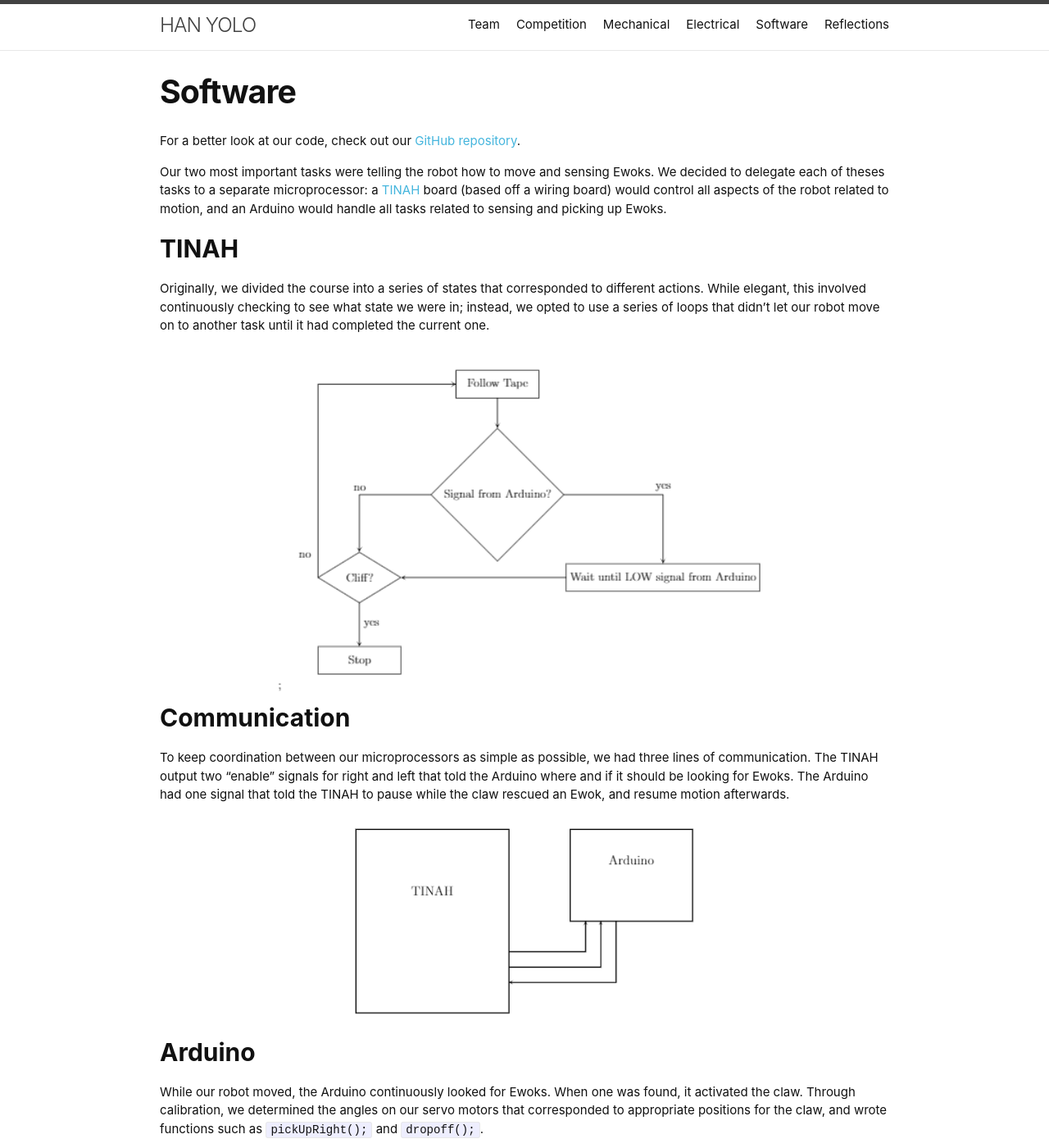
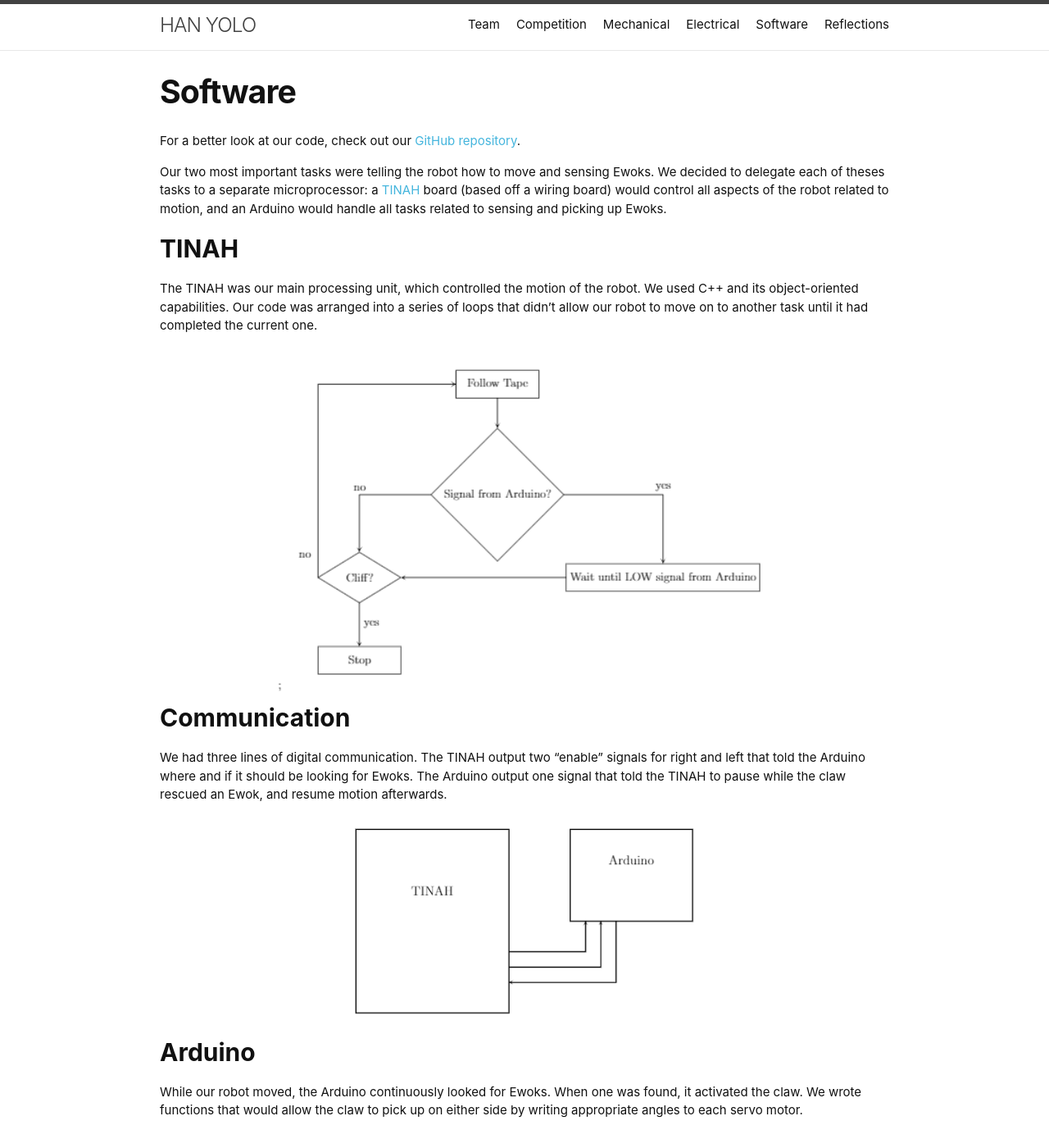
Before and after one commit to hanyolo-shootsfirst/hanyolo-shootsfirst.github.io, a Jekyll site: the page built from Software.md, in a window 1280 px wide and 1400 px high. Shown: the whole window at 82% size. Built offline with Jekyll 4.4.1, drawn with Linux system fonts in a browser that asks for light colours.

```diff
--- a/Software.md
+++ b/Software.md
@@ -10,17 +10,17 @@ Our two most important tasks were telling the robot how to move and sensing Ewok
 
 ## TINAH
 
-Originally, we divided the course into a series of states that corresponded to different actions. While elegant, this involved continuously checking to see what state we were in; instead, we opted to use a series of loops that didn't let our robot move on to another task until it had completed the current one.
+The TINAH was our main processing unit, which controlled the motion of the robot. We used C++ and its object-oriented capabilities. Our code was arranged into a series of loops that didn’t allow our robot to move on to another task until it had completed the current one.
 
-<div style="text-align:center"><img style="width:70%" src="/assets/tinahflowchart.PNG"></div>
+<div style="text-align:center"><img style="width:70%" src="/assets/tinahflowchart.png"></div>
 
 ## Communication
-To keep coordination between our microprocessors as simple as possible, we had three lines of communication. The TINAH output two "enable" signals for right and left that told the Arduino where and if it should be looking for Ewoks. The Arduino had one signal that told the TINAH to pause while the claw rescued an Ewok, and resume motion afterwards.
+We had three lines of digital communication. The TINAH output two "enable" signals for right and left that told the Arduino where and if it should be looking for Ewoks. The Arduino output one signal that told the TINAH to pause while the claw rescued an Ewok, and resume motion afterwards.
 
-<div style="text-align:center"><img style="width:50%" src="/assets/comm.PNG"></div>
+<div style="text-align:center"><img style="width:50%" src="/assets/comm.png"></div>
 
 ## Arduino
 
-While our robot moved, the Arduino continuously looked for Ewoks. When one was found, it activated the claw. Through calibration, we determined the angles on our servo motors that corresponded to appropriate positions for the claw, and wrote functions such as `pickUpRight();` and `dropoff();`.
+While our robot moved, the Arduino continuously looked for Ewoks. When one was found, it activated the claw. We wrote functions that would allow the claw to pick up on either side by writing appropriate angles to each servo motor.
 
-<div style="text-align:center"><img style="width:70%" src="/assets/arduinoflowchart.PNG"></div>
+<div style="text-align:center"><img style="width:70%" src="/assets/arduinoflowchart.png"></div>
```
Also changed, not shown: Reflections.md (+16 -17 lines), assets/popirozzi.jpg (deleted).
